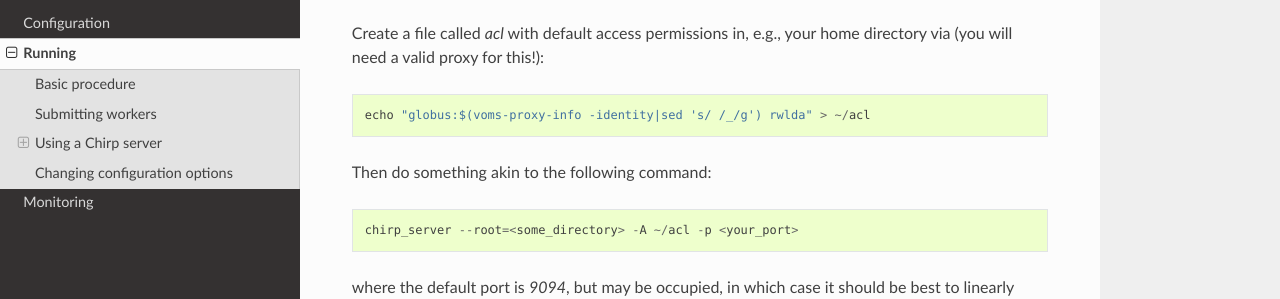
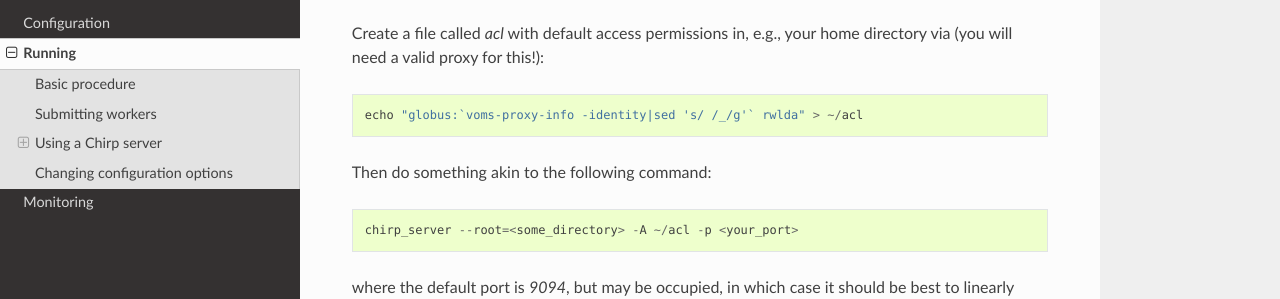
Before and after one commit to NDCMS/lobster, a Sphinx documentation site: the page built from docs/run.rst, in a window 1280 px wide and 900 px high, scrolled down 2192 px. Shown: the part 152-451 px from the top of the window. Built offline with Sphinx 7.4.7 and the Read the Docs theme 2.0.0, drawn with Linux system fonts in a browser that asks for light colours.

Commit message:
Tweak chirp instructions, again
Missed one set of `$()` in the `acl` instructions.

```diff
--- a/docs/run.rst
+++ b/docs/run.rst
@@ -102,7 +102,7 @@ Running a separate Chirp server as user
 Create a file called `acl` with default access permissions in, e.g., your
 home directory via (you will need a valid proxy for this!)::
 
-    echo "globus:$(voms-proxy-info -identity|sed 's/ /_/g') rwlda" > ~/acl
+    echo "globus:`voms-proxy-info -identity|sed 's/ /_/g'` rwlda" > ~/acl
 
 Then do something akin to the following command::
 
```
